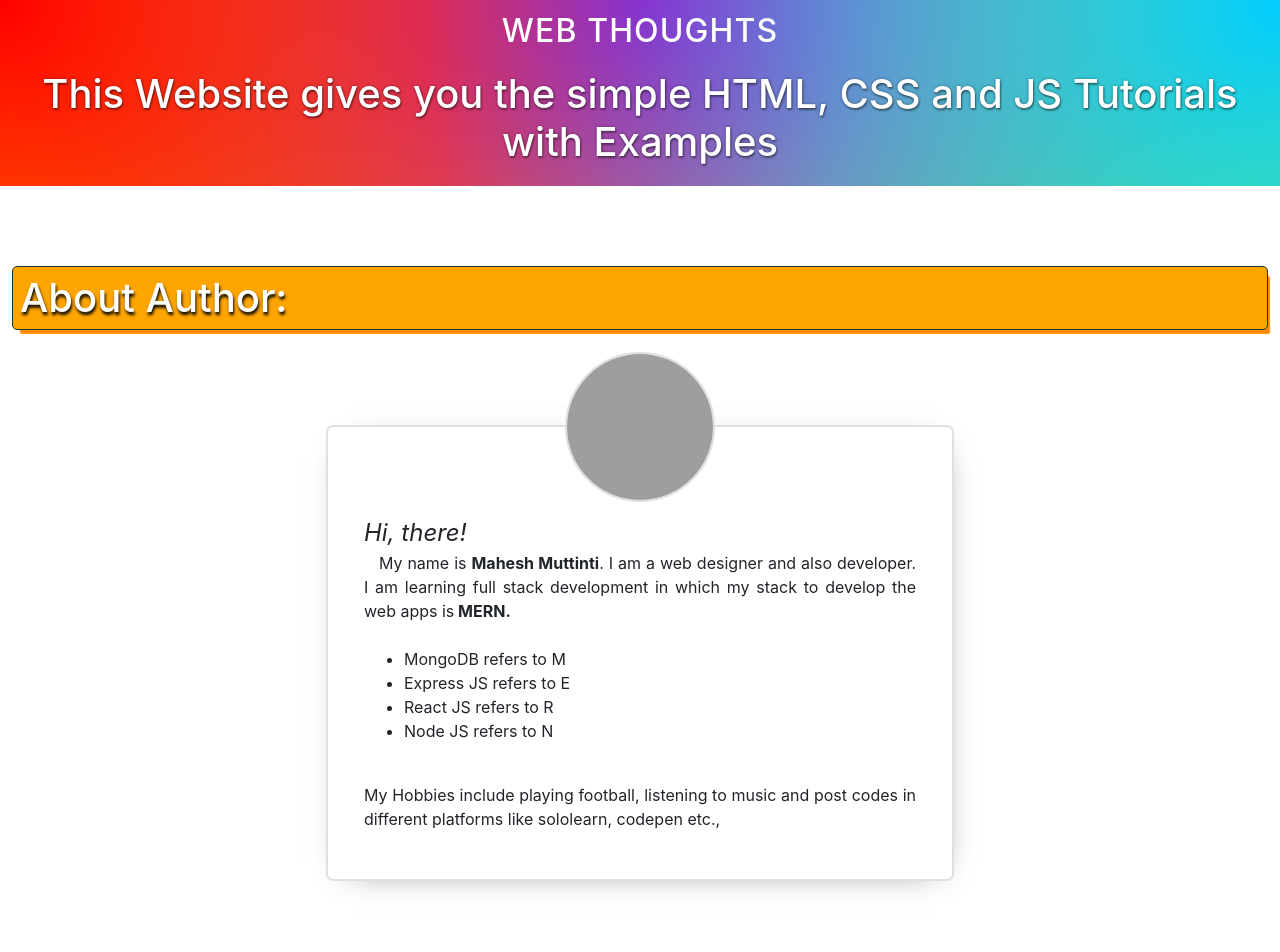
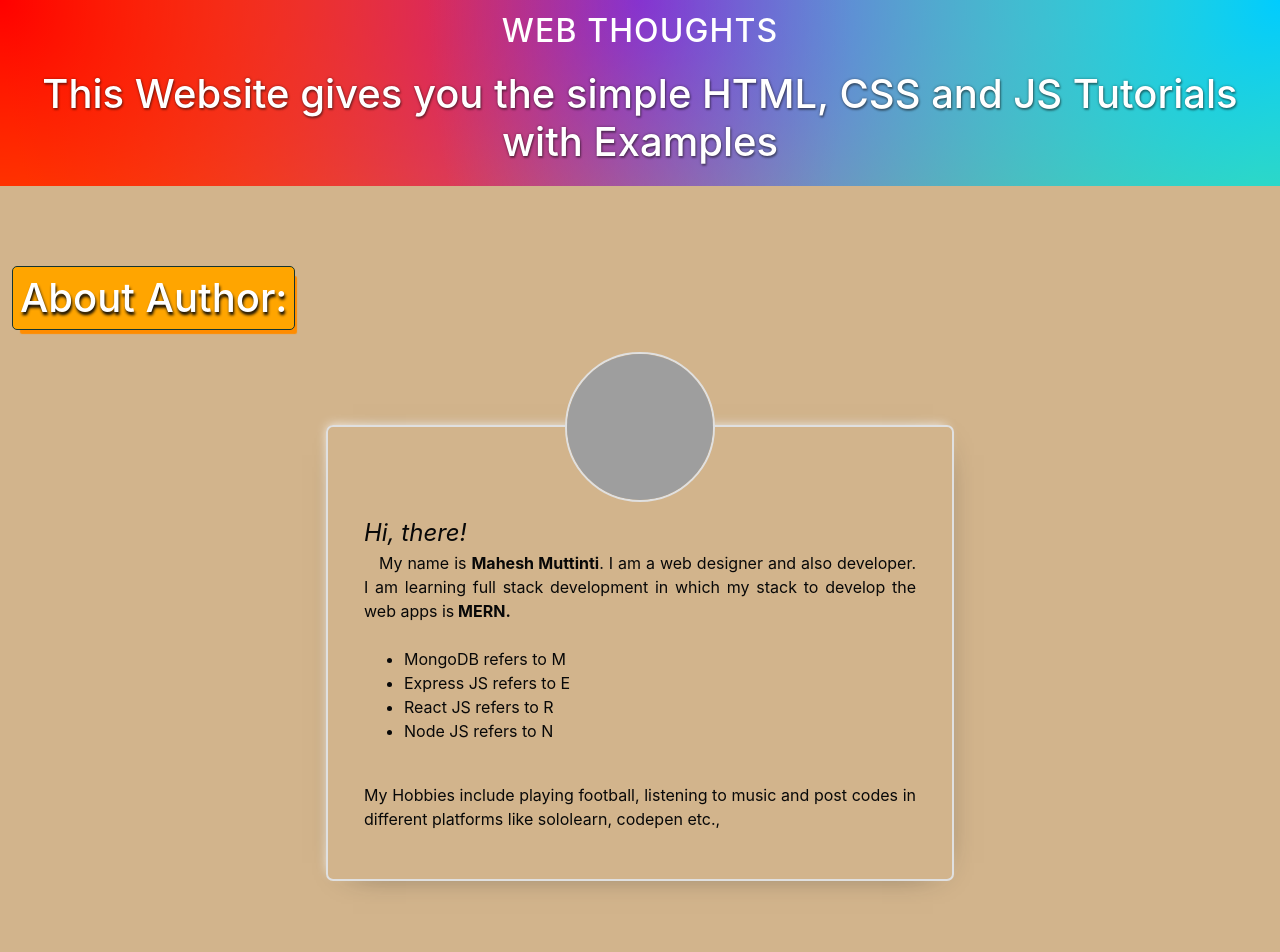
Before and after one commit to maheshmuttintidev/portfolio, a React (Create React App) app: page / in a window 1280 px wide. Shown: the top 952 px of the page. Built offline with nearby package versions, Linux system fonts and the light colour scheme; grey boxes are pictures that could not be loaded.

Commit message:
1 file modified

```diff
--- a/src/style.css
+++ b/src/style.css
@@ -4,6 +4,8 @@ div.app-page {
   padding: 0;
   -webkit-font-smoothing: antialiased;
   overflow: hidden;
+  background: tan;
+  color: #080808;
 }
 
 * {
@@ -21,6 +23,7 @@ header {
   grid-template-columns: min-content 1fr;
   color: white;
 }
+
 header > .website-name-container {
   width: 100%;
   text-align: center;
@@ -54,7 +57,34 @@ article {
   display: flex;
   align-items: center;
   flex-flow: column wrap;
-  box-shadow: 3px 6px 34px -24px #202020, -3px -4px 12px white;
+  box-shadow: 3px 6px 34px -24px #202020, -3px -4px 12px -5px white;
+  transition: all ease-in 100ms;
+}
+
+.profile-card:hover,
+.progressBar:hover {
+  background-color: coral;
+  border-color: tomato;
+  box-shadow: 3px 6px 34px -24px #202020, -3px -4px 12px -5px rgb(34, 32, 32);
+  animation: zoom-in ease-out alternate 500ms;
+}
+
+@keyframes zoom-in {
+  0% {
+    transform: scale(1);
+  }
+  100% {
+    transform: scale(1.01);
+  }
+}
+
+@-webkit-keyframes zoom-in {
+  0% {
+    transform: scale(0.9);
+  }
+  100% {
+    transform: scale(1.1);
+  }
 }
 
 .skills-container {
@@ -70,6 +100,7 @@ article {
   border: 1px solid #153432;
   text-shadow: 1px 3px 3px #080808;
   box-shadow: 5px 7px 1px -3px darkorange;
+  display: table;
 }
 .profile-card img {
   width: 150px;
@@ -130,19 +161,20 @@ footer {
 }
 
 .holder.btn-holder > button {
-  background-color: rgba(66, 219, 204, 0.6);
+  background-color: rgba(15, 131, 119, 0.6);
   padding: 7px 12px;
   border-radius: 5px;
   cursor: pointer;
   outline: 0;
   border: 1px solid transparent;
   margin: 0 0 12px 0;
+  color: whitesmoke;
 }
 
 .holder.btn-holder > button:hover {
-  background-color: rgba(23, 210, 200, 0.9);
+  background-color: rgba(44, 34, 182, 0.9);
   font-weight: bold;
-  border: 1px solid #333333;
+  border: 1px solid white;
   outline: 0;
 }
 
@@ -152,6 +184,6 @@ footer {
   padding: 12px 0 0 0;
 }
 .copyright-container > p a {
-  color: dodgerblue;
+  color: rgb(11, 219, 157);
   text-decoration: none;
 }
```
